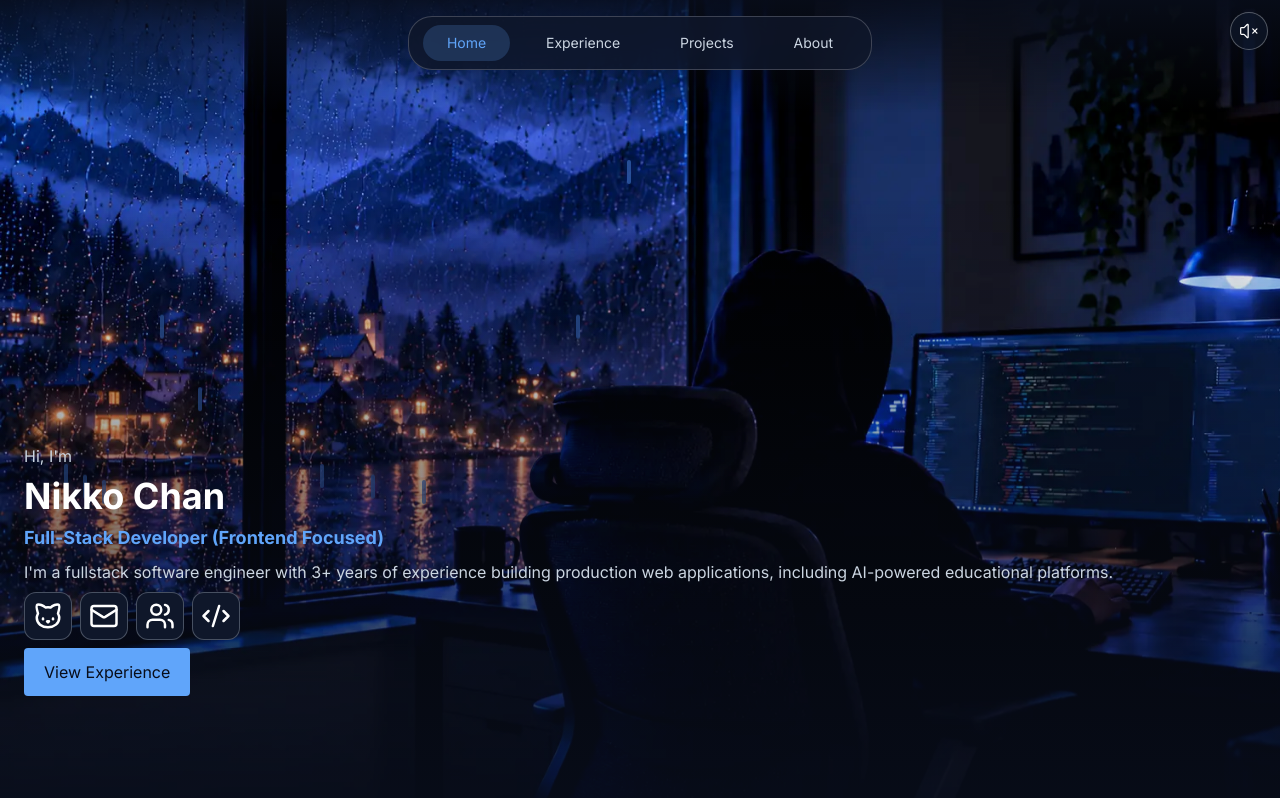
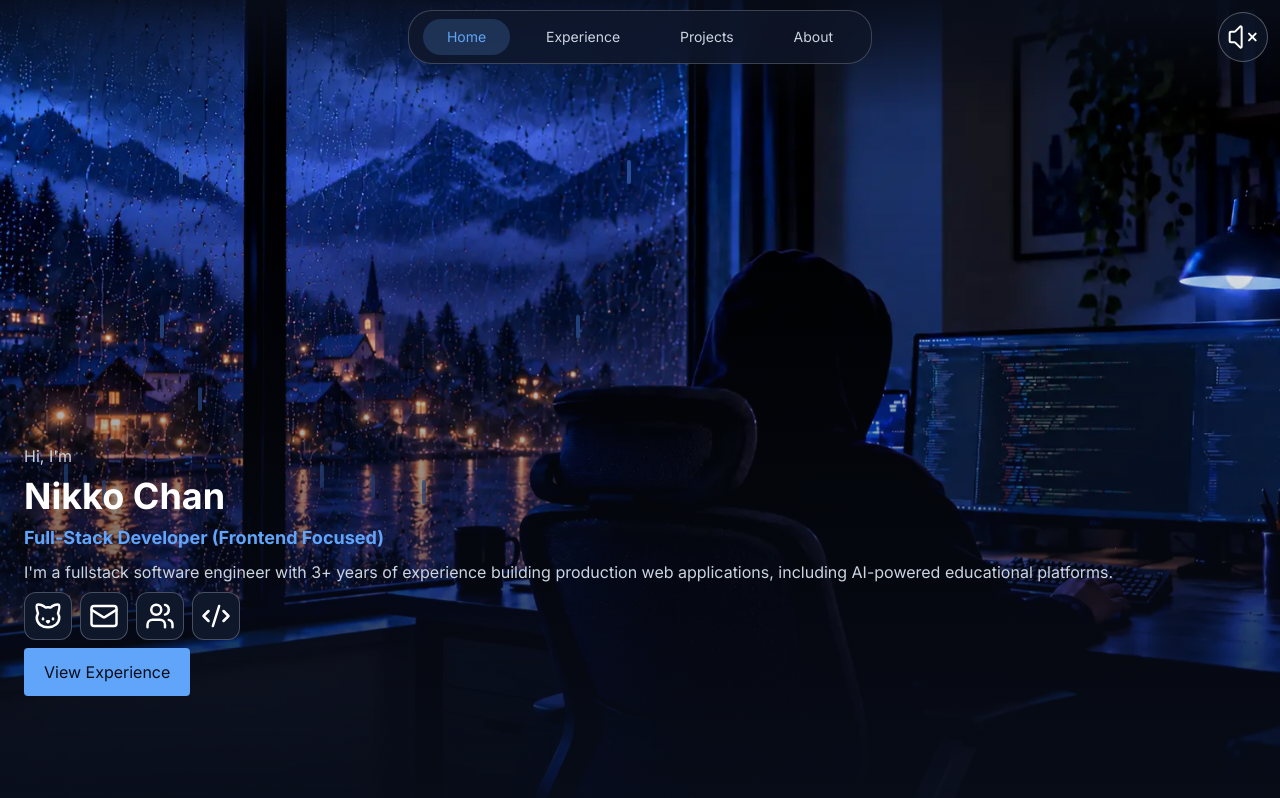
Before and after one commit to gnikkoch96/portfolio-updated, a React (Vite) app: page / in a window 1280 px wide. Shown: the top 798 px of the page. Built offline with nearby package versions, Linux system fonts and the light colour scheme.

Commit message:
style: update margin in desktop nav and increase size of volume icon

```diff
--- a/src/components/Header.tsx
+++ b/src/components/Header.tsx
@@ -1,7 +1,6 @@
 import { Volume2, VolumeX } from "lucide-react";
 import useRainAudio from "../hooks/useRainAudio";
 import { DesktopNavigation } from "./Navigation";
-
 
 export default function Header() {
   const { isPlaying, toggleAudio } = useRainAudio();
@@ -14,7 +13,7 @@ export default function Header() {
         className="pointer-events-none absolute inset-x-0 top-0 h-28 bg-linear-to-b from-background/90 to-transparent"
       />
 
-      <DesktopNavigation/>
+      <DesktopNavigation />
 
       {/* volume slider/toggle button */}
       <button
@@ -24,9 +23,9 @@ export default function Header() {
         onClick={toggleAudio}
       >
         {isPlaying ? (
-          <Volume2 strokeWidth={1.5} size={20} />
+          <Volume2 strokeWidth={1.5} className="size-5 lg:size-8" />
         ) : (
-          <VolumeX strokeWidth={1.5} size={20} />
+          <VolumeX strokeWidth={1.5} className="size-5 lg:size-8" />
         )}
       </button>
     </header>
--- a/src/components/Navigation.tsx
+++ b/src/components/Navigation.tsx
@@ -30,7 +30,7 @@ export function DesktopNavigation() {
   return (
     <nav
       aria-label="main navigation"
-      className="fixed inset-x-[30%] mx-6 mt-6 px-2 py-3 hidden rounded-3xl justify-around z-50 border border-foreground/20 bg-surface/80 backdrop-blur-md lg:flex lg:py-2 "
+      className="fixed inset-x-[30%] mx-6 px-2 py-3 hidden rounded-3xl justify-around z-50 border border-foreground/20 bg-surface/80 backdrop-blur-md lg:flex lg:py-2"
     >
       {navItems.map(({ label, href }) => {
         const isCurrent = activeSection === href.slice(1);
```
